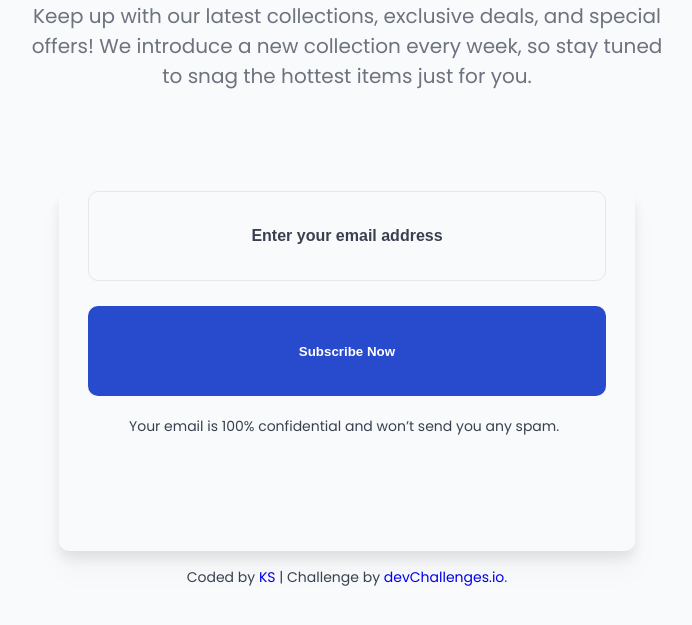
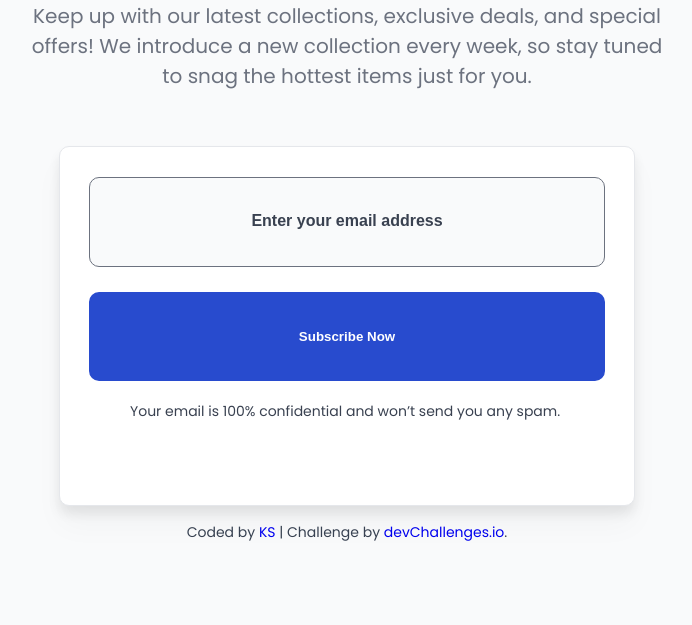
Before and after one commit to ks9927/Newletter-Page, a plain HTML site: page join-our-newsletter-master/index.html in a window 1280 px wide. Shown: the part 245-870 px from the top of the page, without its empty margins (293-985 px from the left). Drawn offline with Linux system fonts and the light colour scheme.

Commit message:
adjusted margins and border styling

```diff
--- a/join-our-newsletter-master/styles.css
+++ b/join-our-newsletter-master/styles.css
@@ -36,12 +36,14 @@ header {
 
 .wrapper {
   margin: auto;
-  margin-top: 100px;
+  margin-top: 55px;
   box-shadow: 0px 20px 30px 0px rgba(0, 0, 0, 0.03), 0px 8px 12px 0px rgba(0, 0, 0, 0.08);
   width: 45%;
   height: 45%;
   border-radius: 10px;
-  background-color: FFFFFF;
+  background-color: #FFFFFF;
+  border: solid 1px #E5E7EB;
+
 }
 
 .wrapper > * {
@@ -55,7 +57,8 @@ header {
   height: 25%;
   background-color: #F9FAFB;
   border-radius: 10px;
-  border: solid 1px #E5E7EB;
+   border: solid 1px #6C727F;
+
 }
 
 input::placeholder {
```
